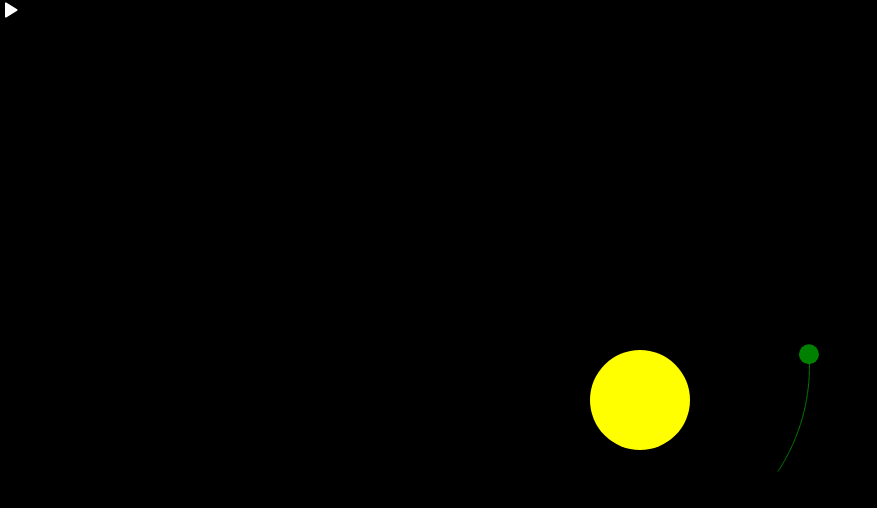
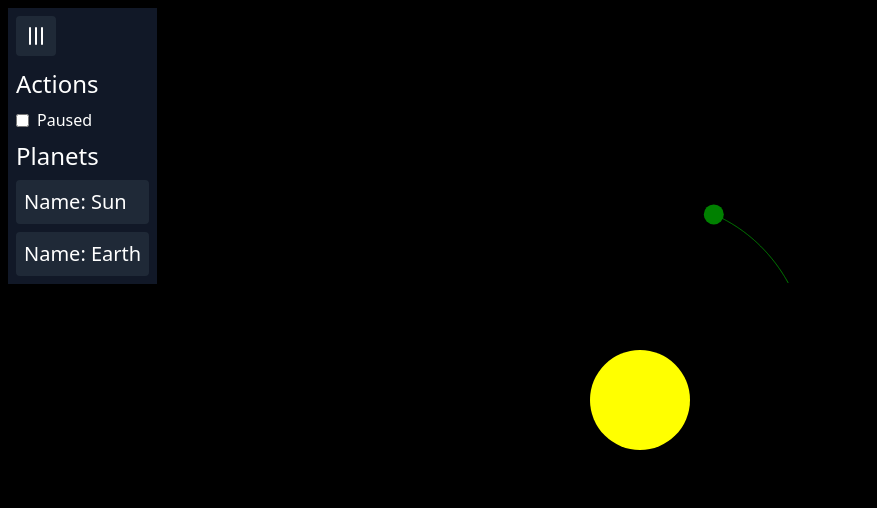
Before and after one commit to aIv4ro/gravity, a React (Vite) app: page / in a window 1280 px wide. Both pictures are taken after a click on the button 10 px from the left and 10 px from the top of the page. Shown: the top 508 px of the page, without its empty margins (0-877 px from the left). Built offline with nearby package versions, Linux system fonts and the light colour scheme.

Commit message:
show planets name in menu

```diff
--- a/src/app.tsx
+++ b/src/app.tsx
@@ -1,6 +1,7 @@
 import { useRef } from 'react'
 import { useGravity } from './hooks/use-gravity'
 import { Menu } from './components/menu'
+import { planets } from './constants/simulation'
 
 function App () {
   const canvasRef = useRef<HTMLCanvasElement>(null)
@@ -8,7 +9,11 @@ function App () {
 
   return (
     <>
-      <Menu paused={paused} setPaused={setPaused} />
+      <Menu
+        paused={paused}
+        setPaused={setPaused}
+        planets={planets}
+      />
       <canvas
         ref={canvasRef}
         className='bg-black'
--- a/src/components/icons/play.tsx
+++ b/src/components/icons/menu.tsx
@@ -1,10 +1,12 @@
 import { type IconProps } from './props'
 
-export function PlayIcon (props: IconProps) {
+export function MenuIcon (props: IconProps) {
   return (
     <svg
       xmlns="http://www.w3.org/2000/svg"
       className={props.className}
+      width="24"
+      height="24"
       viewBox="0 0 24 24"
       strokeWidth="2"
       stroke="currentColor"
@@ -13,7 +15,9 @@ export function PlayIcon (props: IconProps) {
       strokeLinejoin="round"
     >
       <path stroke="none" d="M0 0h24v24H0z" fill="none" />
-      <path d="M6 4v16a1 1 0 0 0 1.524 .852l13 -8a1 1 0 0 0 0 -1.704l-13 -8a1 1 0 0 0 -1.524 .852z" strokeWidth="0" fill="currentColor" />
+      <path d="M4 6l16 0" />
+      <path d="M4 12l16 0" />
+      <path d="M4 18l16 0" />
     </svg>
   )
 }
--- a/src/components/icons/pause.tsx
+++ /dev/null
@@ -1,20 +0,0 @@
-import { type IconProps } from './props'
-
-export function PauseIcon (props: IconProps) {
-  return (
-    <svg
-      xmlns="http://www.w3.org/2000/svg"
-      className={props.className}
-      viewBox="0 0 24 24"
-      strokeWidth="2"
-      stroke="currentColor"
-      fill="none"
-      strokeLinecap="round"
-      strokeLinejoin="round"
-      >
-      <path stroke="none" d="M0 0h24v24H0z" fill="none"/>
-      <path d="M9 4h-2a2 2 0 0 0 -2 2v12a2 2 0 0 0 2 2h2a2 2 0 0 0 2 -2v-12a2 2 0 0 0 -2 -2z" strokeWidth="0" fill="currentColor" />
-      <path d="M17 4h-2a2 2 0 0 0 -2 2v12a2 2 0 0 0 2 2h2a2 2 0 0 0 2 -2v-12a2 2 0 0 0 -2 -2z" strokeWidth="0" fill="currentColor" />
-    </svg>
-  )
-}
--- a/src/components/menu.tsx
+++ b/src/components/menu.tsx
@@ -1,24 +1,72 @@
-import { type Dispatch } from 'react'
-import { PlayIcon } from './icons/play'
-import { PauseIcon } from './icons/pause'
+import { useState, type Dispatch } from 'react'
+import { MenuIcon } from './icons/menu'
+import { type Planet as PlanetType } from '../models/planet'
 
 export function Menu ({
-  paused, setPaused
+  paused, setPaused, planets
 }: {
   paused: boolean
   setPaused: Dispatch<React.SetStateAction<boolean>>
+  planets: PlanetType[]
 }) {
+  const [showMenu, setShowMenu] = useState(false)
+
   return (
     <aside
-      className='absolute z-10 top-0 text-white'>
-      <button
-        onClick={() => {
-          console.log('clicked')
-          setPaused(prev => !prev)
-        }}
+      className='absolute z-10 top-0 text-white p-2 max-h-screen overflow-y-auto'
+    >
+      <div
+        className='grid p-2 bg-gray-900 shadow-lg gap-3'
       >
-        {paused ? <PlayIcon className='size-5' /> : <PauseIcon className='size-5' />}
-      </button>
+        <header className='flex items-center gap-10'>
+          <button className='flex items-center gap-2 transition-colors bg-gray-800 hover:bg-gray-700 rounded px-2 py-2' onClick={() => { setShowMenu(prev => !prev) }}>
+            <MenuIcon className={'transition-transform ' + (showMenu ? 'rotate-90' : '')} />
+          </button>
+        </header>
+        <div className={`${showMenu ? 'flex flex-col gap-2' : 'hidden'}`}>
+          <h2 className='text-2xl'>Actions</h2>
+          <label
+            className="flex items-center gap-2"
+          >
+            <input
+              type="checkbox"
+              checked={paused}
+              onChange={(evt) => { setPaused(evt.target.checked) }}
+            />
+            Paused
+          </label>
+          <h2 className='text-2xl'>
+            Planets
+          </h2>
+          <ul className='flex flex-col gap-2'>
+            {planets.map(planet => (
+              <li
+                key={planet.id}
+              >
+                <Planet
+                  planet={planet}
+                />
+              </li>
+            ))}
+          </ul>
+        </div>
+      </div>
     </aside>
   )
 }
+
+function Planet ({
+  planet
+}: {
+  planet: PlanetType
+}) {
+  return (
+    <article
+      className='flex p-2 bg-gray-800 rounded gap-2'
+    >
+      <h3 className='text-xl'>
+        Name: {planet.name}
+      </h3>
+    </article>
+  )
+}
--- a/src/constants/simulation.ts
+++ b/src/constants/simulation.ts
@@ -4,6 +4,7 @@ import { V2 } from '../models/v2'
 export const G = 6.67408e-11
 export const planets = [
   new Planet(
+    'Sun',
     new V2(window.innerWidth / 2, window.innerHeight / 2),
     new V2(0, 0),
     50,
@@ -11,6 +12,7 @@ export const planets = [
     'yellow'
   ),
   new Planet(
+    'Earth',
     new V2(window.innerWidth / 2 - 200, window.innerHeight / 2),
     new V2(0, 1),
     10,
--- a/src/hooks/use-gravity.ts
+++ b/src/hooks/use-gravity.ts
@@ -8,12 +8,12 @@ export function useGravity ({
 }: {
   canvasRef: React.RefObject<HTMLCanvasElement>
 }) {
-  const { planets, update: updatePlanets } = usePlanets()
+  const { planets, calcInteractions } = usePlanets()
   const [paused, setPaused] = useState(false)
 
   const onFrame = useCallback(() => {
     if (paused) return
-    updatePlanets()
+    calcInteractions()
   }, [paused])
 
   useRequestFrame(onFrame)
@@ -22,6 +22,7 @@ export function useGravity ({
 
   return {
     paused,
-    setPaused
+    setPaused,
+    planets
   }
 }
--- a/src/hooks/use-planets.ts
+++ b/src/hooks/use-planets.ts
@@ -4,7 +4,7 @@ import { planets as initialPlanets } from '../constants/simulation'
 export function usePlanets () {
   const [planets, setPlanets] = useState(initialPlanets)
 
-  function update () {
+  function calcInteractions () {
     planets.forEach(planet => {
       planet.interact(planets)
     })
@@ -16,6 +16,6 @@ export function usePlanets () {
 
   return {
     planets,
-    update
+    calcInteractions
   }
 }
--- a/src/models/planet.ts
+++ b/src/models/planet.ts
@@ -7,6 +7,7 @@ export class Planet {
   private readonly _trailLength = 100
 
   constructor (
+    private readonly _name: string,
     private _position: V2,
     private _velocity: V2,
     private readonly _radius: number,
@@ -16,6 +17,10 @@ export class Planet {
 
   get id () {
     return this._id
+  }
+
+  get name () {
+    return this._name
   }
 
   get position () {
```
